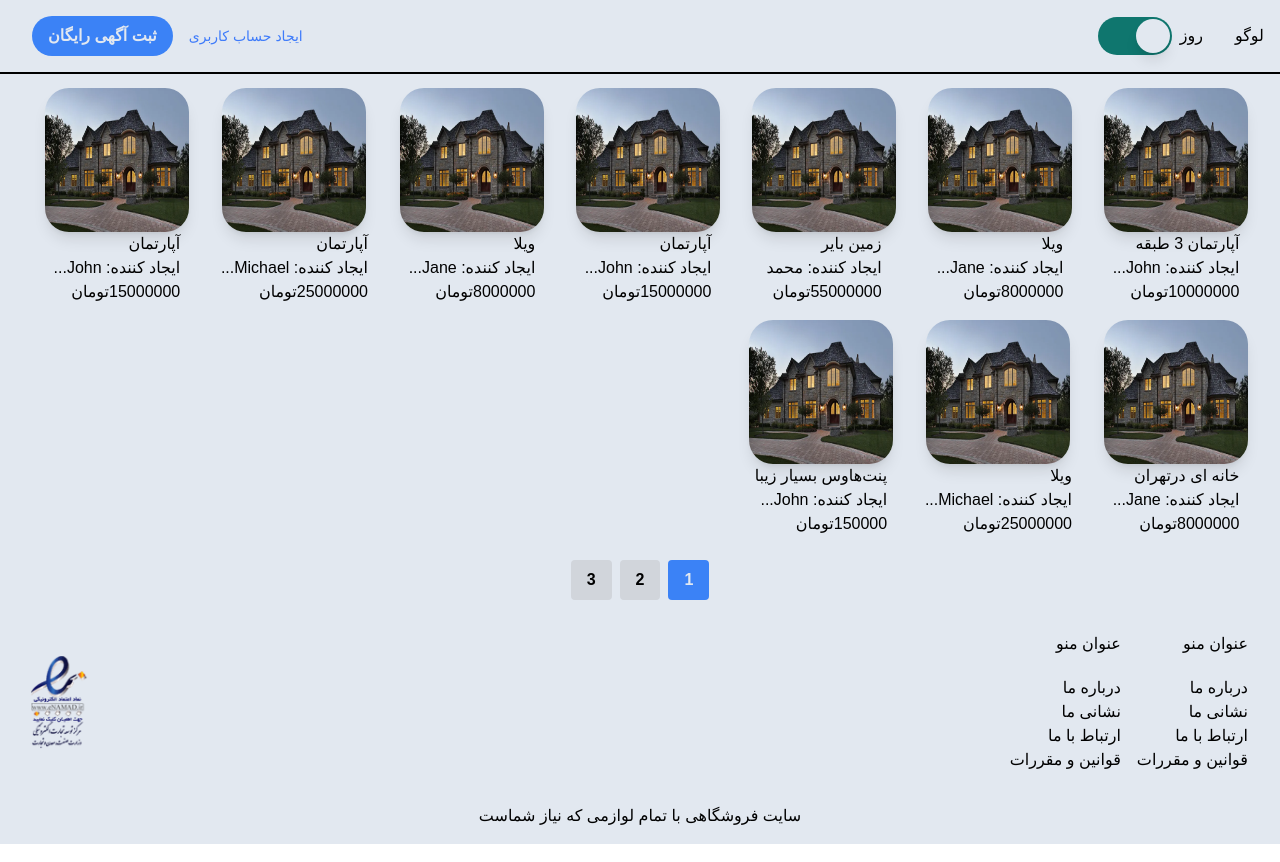
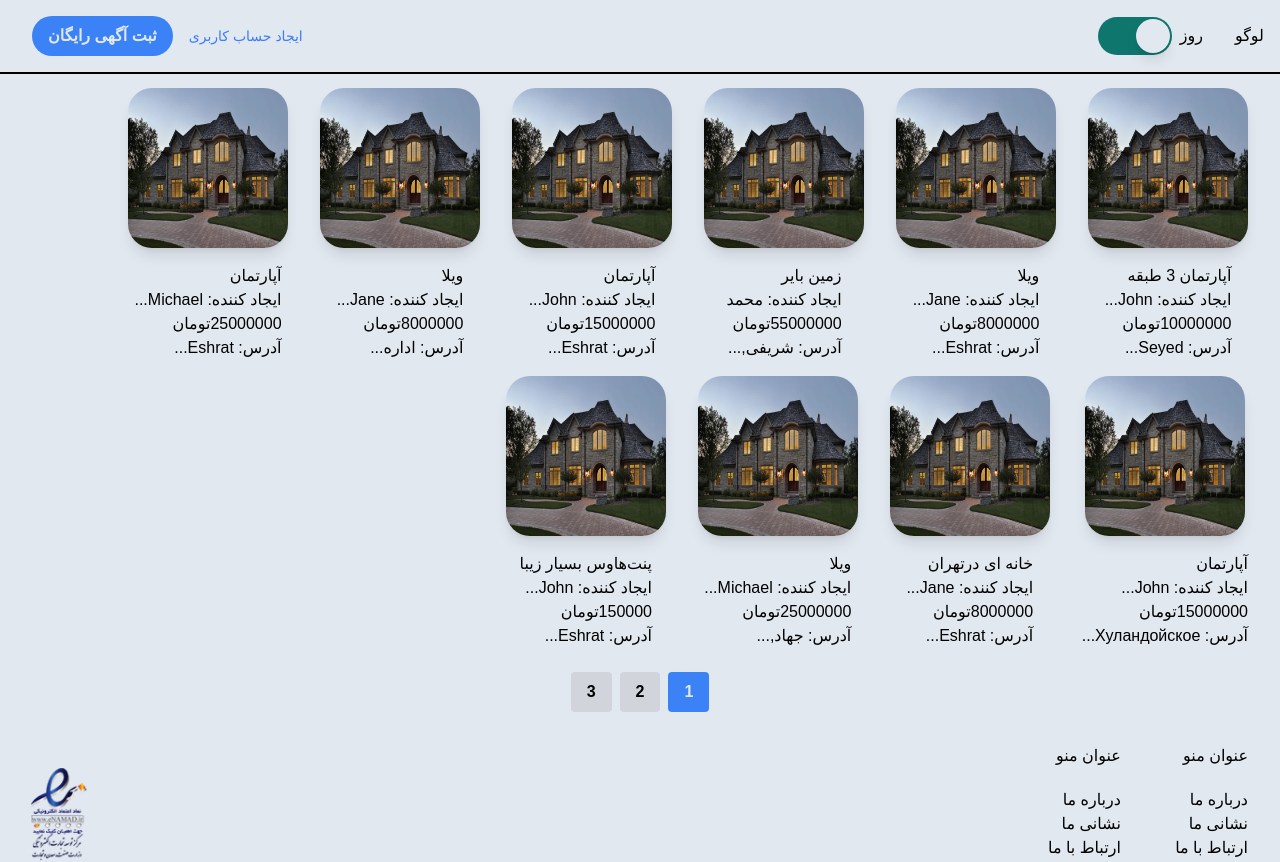
Before and after one commit to mramirahmadi2/shop, a React (Create React App) app: page / in a window 1280 px wide. Shown: the top 862 px of the page. Built offline with nearby package versions, Linux system fonts and the light colour scheme; data requests are answered from the project's data file; sample sign-in values are in the browser's storage.

Commit message:
edit post

```diff
--- a/db.json
+++ b/db.json
@@ -24,6 +24,7 @@
       "price": "55000000",
       "creator": "محمد",
       "phone": "0934358",
+      "address": "شریفی, Rah Ahan, District 11, Tehran, بخش مرکزی شهرستان تهران, Tehran County, Tehran Province, 13356-63393, Iran",
       "id": "3"
     },
     {
--- a/src/Router/router.tsx
+++ b/src/Router/router.tsx
@@ -2,7 +2,7 @@ import React, { useState, useEffect } from "react";
 import { BrowserRouter as Router, Route, Routes, useLocation, Navigate, Outlet } from "react-router-dom";
 import Layout from "../layout/layout";
 import Home from "pages/Home/Home";
-import Post from "pages/Post/Post";
+import Post from "pages/Post/PostDetail";
 import Advertising from "pages/Advertising/Advertising";
 import Login from "pages/Login/Login";
 import Signup from "pages/Sinup/Sinup";
--- a/src/components/Post.tsx
+++ b/src/components/Post.tsx
@@ -3,24 +3,29 @@ import Img from '../assets/img homes/depositphotos_8711123-stock-photo-luxury-st
 
 interface PostProps {
   name: string;
-  creator: string;
+  creator?: string; // Make creator optional
   price: string;
+  address?: string; // Make address optional
 }
 
-const Post: React.FC<PostProps> = ({ name, creator, price }) => {
-  const truncateWriter = (creator: string, maxLength: number): string => {
-    const words = creator.split(' ');
-    return words.length > maxLength ? `${words.slice(0, maxLength).join(' ')}...` : creator;
-  };
+const truncateText = (text: string | undefined, maxLength: number): string => {
+  if (!text) return ''; // Check if text is undefined or empty
+  const words = text.split(' ');
+  return words.length > maxLength ? `${words.slice(0, maxLength).join(' ')}...` : text;
+};
+
+const Post: React.FC<PostProps> = ({ name, creator, price, address }) => {
+  const truncatedCreator = truncateText(creator, 1);
+  const truncatedAddress = truncateText(address, 1);
 
   return (
     <div className='flex flex-col mx-4 my-2 items-center justify-between'>
-      <img src={Img} alt="bookImg" className='w-36 h-36 rounded-3xl shadow-lg' />
+      <img src={Img} alt="bookImg" className='w-40 h-40 rounded-3xl shadow-lg mb-4' />
       <div className='flex flex-col'>
         <span>{name}</span>
-        <span>ایجاد کننده: {truncateWriter(creator,1)}</span>
+        {creator && <span>ایجاد کننده: {truncatedCreator}</span>} {/* Render creator only if it exists */}
         <span>{price}تومان</span>
-        <p></p>
+        {address && <p>آدرس: {truncatedAddress}</p>} {/* Render address only if it exists */}
       </div>
     </div>
   );
--- a/src/layout/Footer/Footer.tsx
+++ b/src/layout/Footer/Footer.tsx
@@ -49,7 +49,7 @@ const Footer = () => {
         </div>
       </div>
       <div className=" w-full py-4 text-center text-16px ">
-        <span>سایت فروشگاهی با تمام لوازمی که نیاز شماست</span>
+        <span>اگر به دنبال خرید خانه هستید سایت ما انتخاب شماست</span>
       </div>
     </footer>
   );
--- a/src/pages/Home/Home.tsx
+++ b/src/pages/Home/Home.tsx
@@ -17,12 +17,12 @@ const Home = () => {
 
   return (
     <div className="mx-4">
-      <div className="flex flex-col md:flex-row flex-wrap items-start justify-start">
+      <div className="flex flex-col md:flex-row flex-wrap items-center justify-start">
         {loading && <p>لطفا کمی صبر کنید</p>}
         {error && <p>خطا. اطلاعات بارگزاری نشد درصورت مشاهده این خطا این دستور را در ترمینال وارد کنید : json-server --watch db.json -p 8000 -m ./node_modules/json-server-auth</p>}
         {currentPosts?.map((item: any, index: number) => (
           <Link to={`/${item.id}`} key={index}>
-            <Post name={item.name} creator={item.creator} price={item.price} />
+            <Post name={item.name} creator={item.creator} price={item.price} address={item.address} />
           </Link>
         ))}
       </div>
```
Also changed, not shown: src/pages/Post/PostDetail.tsx (renamed from src/pages/Post/Post.tsx).
